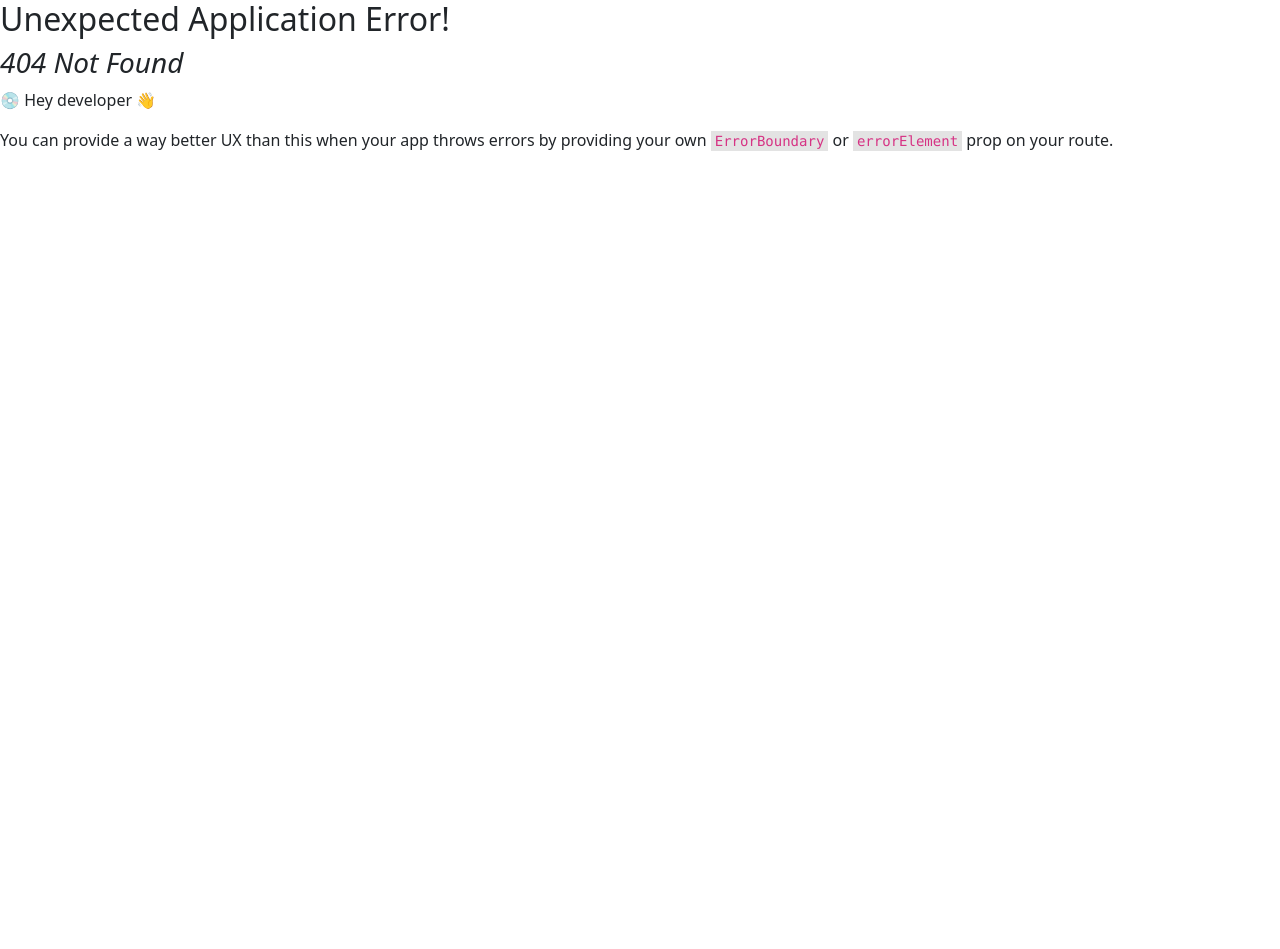
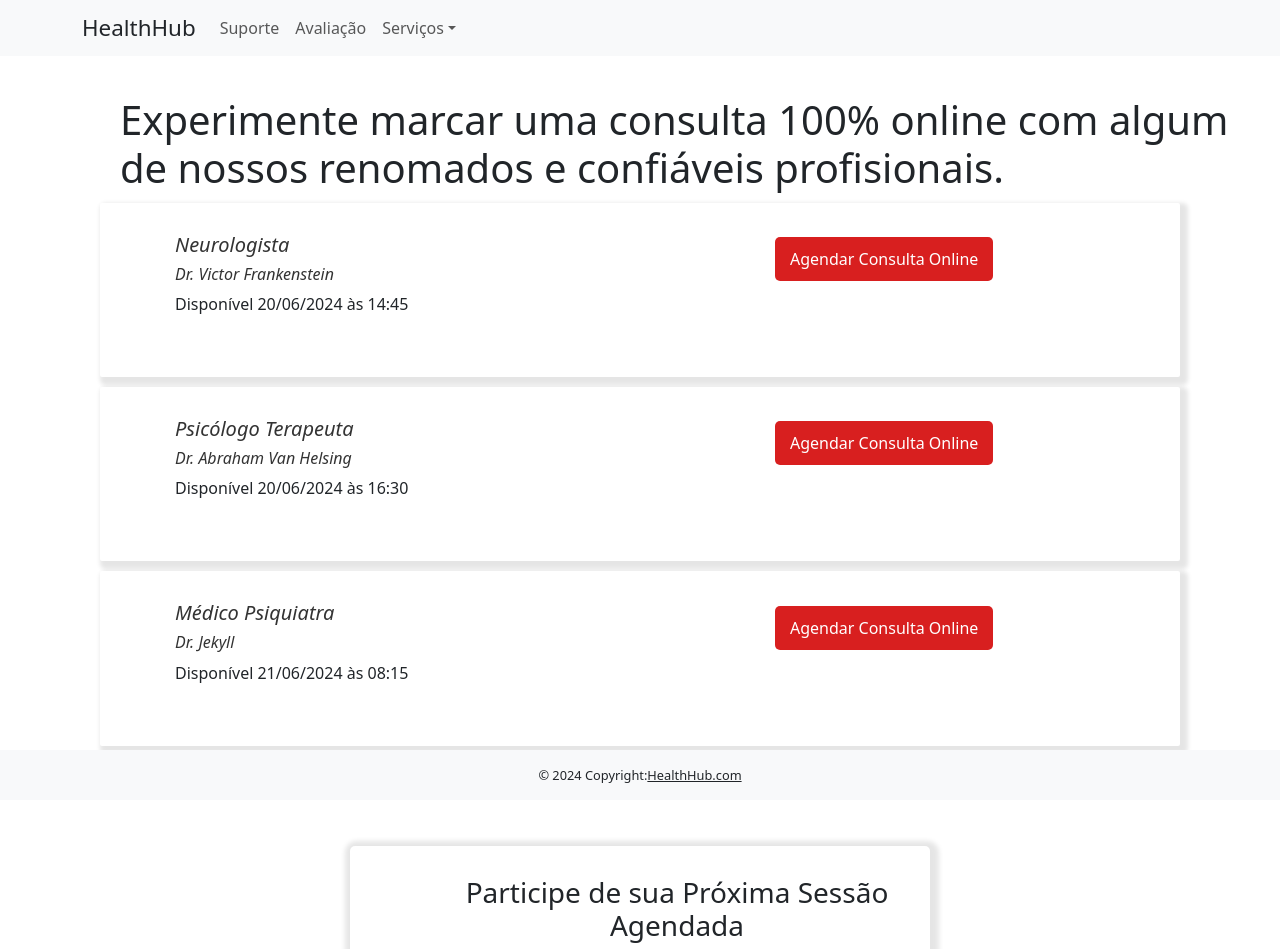
Before and after one commit to d4nielantoni/health-hub, a React (Vite) app: page /sessoes in a window 1280 px wide. Before the commit this address had no page. Shown: the top 949 px of the page. Before the commit the page ends 800 px from the top, so only its background shows below. Built offline with nearby package versions, Linux system fonts and the light colour scheme.

Commit message:
sessão ao vivo

```diff
--- a/package.json
+++ b/package.json
@@ -10,6 +10,7 @@
     "preview": "vite preview"
   },
   "dependencies": {
+    "@supabase/supabase-js": "^2.43.5",
     "bootstrap": "^5.3.3",
     "bootstrap-icons": "^1.11.3",
     "react": "^18.2.0",
--- a/src/main.jsx
+++ b/src/main.jsx
@@ -6,6 +6,7 @@ import "./index.css";
 import { RouterProvider, createBrowserRouter } from 'react-router-dom';
 import Suporte from './pages/suporte/Suporte.jsx';
 import Avaliacao from './pages/avaliacao/Avaliacao.jsx';
+import Agendamentos from './pages/sessaoAoVivo/Agendamentos.jsx';
 
 const router = createBrowserRouter([
   {
@@ -19,6 +20,10 @@ const router = createBrowserRouter([
       {
         path: "avaliacao",
         element: <Avaliacao/>
+      },
+      {
+        path: "sessoes",
+        element: <Agendamentos/>
       }
     ]
   },
--- /dev/null
+++ b/src/pages/sessaoAoVivo/Agendamentos.jsx
@@ -0,0 +1,42 @@
+import React, { useState } from "react";
+import './sessaoAoVivo.css'
+export default function Agendamentos () {
+
+    const [agendado, setAgendado] = useState({
+        botao1: false,
+        botao2: false,
+        botao3: false
+    });
+
+    function toggleAgendamento(botao){
+        setAgendado(prevState => ({
+            ...prevState,
+            [botao]: !prevState[botao]
+        }));
+    }
+    return (
+        <main id="main">
+            <h1 id="texto1">Experimente marcar uma consulta 100% online com algum de nossos renomados e confiáveis profisionais.</h1>
+            <section id="sessao">
+                <h5 id="texto2">Neurologista</h5><h6 id="texto2">Dr. Victor Frankenstein</h6>
+                <p>Disponível 20/06/2024 às 14:45</p>
+                <button id="botao"onClick={()=>toggleAgendamento('botao1')}>{agendado.botao1 ? 'Cancelar Consulta' : 'Agendar Consulta Online'}</button>
+            </section>
+            <section id="sessao">
+                <h5 id="texto2">Psicólogo Terapeuta</h5><h6 id="texto2">Dr. Abraham Van Helsing</h6>
+                <p>Disponível 20/06/2024 às 16:30</p>
+                <button id="botao" onClick={()=>toggleAgendamento('botao2')}>{agendado.botao2 ? 'Cancelar Consulta' : 'Agendar Consulta Online'}</button>
+            </section>
+            <section id="sessao">
+                <h5 id="texto2">Médico Psiquiatra</h5><h6 id="texto2">Dr. Jekyll</h6>
+                <p>Disponível 21/06/2024 às 08:15</p>
+                <button id="botao" onClick={()=>toggleAgendamento('botao3')}>{agendado.botao3 ? 'Cancelar Consulta' : 'Agendar Consulta Online'}</button>
+            </section>
+            <div id="cartao">
+                <h3>Participe de sua Próxima Sessão Agendada </h3>
+                <a id="botão" href="https://meet.google.com/kmj-wyrh-dek" target="_blank"><button style={{background:"#d81f1f", color:"white"}}> Clique Aqui </button></a>
+            </div>
+        </main>
+    );
+
+}
--- /dev/null
+++ b/src/pages/sessaoAoVivo/sessaoAoVivo.css
@@ -0,0 +1,45 @@
+.main  {
+    background-color: #f0f0f0;
+    padding: 20px;
+  }
+
+  #sessao {
+    background-color: white;
+    margin: 10px 100px 10px 100px;
+    padding: 30px 1px 1px 75px;
+    border-radius: 2px;
+    box-shadow: 4px 4px 4px 4px rgba(0,0,0,0.1);
+  }
+  #texto1{
+    margin: 10px 5px 0px 45px;
+    padding: 30px 1px 1px 75px;
+  }
+  #texto2 {
+    color: #333;
+    left:auto;
+    font-style: italic;
+  }
+
+  #botao {
+    background-color: #d81f1f;
+    color: white;
+    padding: 10px 15px;
+    border: none;
+    border-radius: 5px;
+    cursor: pointer;
+    position: relative;
+    top: -95px;
+    left: 600px;
+  }
+
+  #botao:hover {
+    background-color: #730000;
+  }
+  #cartao{
+    background-color: white;
+    margin: 100px 350px 50px 350px;
+    padding: 30px 1px 1px 75px;
+    border-radius: 5px;
+    box-shadow: 2px 2px 5px 7px rgba(0,0,0,0.1);
+    text-align: -webkit-center;
+  }
```
Also changed, not shown: 1 other file (tests, documents, lock files or other folders).
